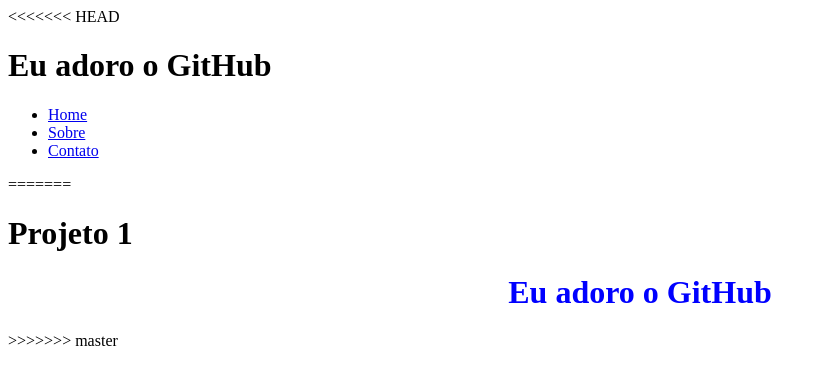
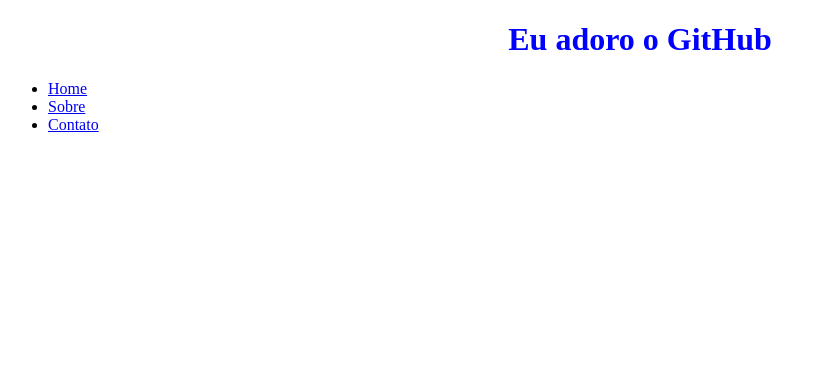
Before and after one commit to buzziGabriel/projeto1, a plain HTML site: page index.html in a window 1280 px wide. Shown: the whole page, without its empty margins (0-826 px from the left). Drawn offline with Linux system fonts and the light colour scheme.

Commit message:
Resolvido conflito

```diff
--- a/index.html
+++ b/index.html
@@ -4,18 +4,13 @@
 	<title>Projeto 1</title>
 </head>
 <body>
-<<<<<<< HEAD
-	<h1>Eu adoro o GitHub</h1>
+	<center>
+		<h1 style="color:blue">Eu adoro o GitHub</h1>
+	</center>
 	<ul>
 		<li><a href="home.html">Home</a></li>
 		<li><a href="sobre.html">Sobre</a></li>
 		<li><a href="contato.html">Contato</a></li>
 	</ul>
-=======
-	<h1>Projeto 1</h1>
-	<center>
-		<h1 style="color:blue">Eu adoro o GitHub</h1>
-	</center>
->>>>>>> master
 </body>
 </html>
```
